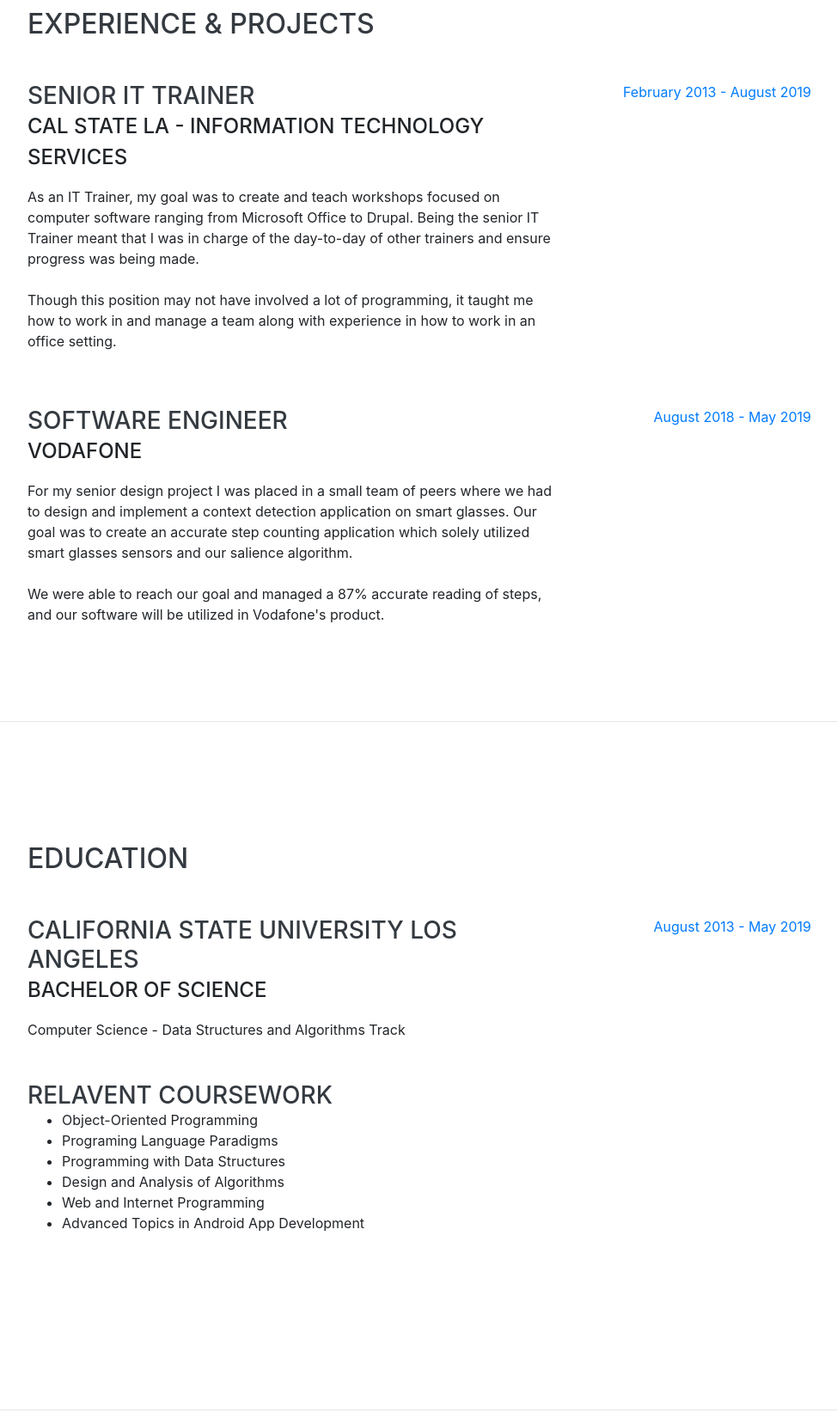
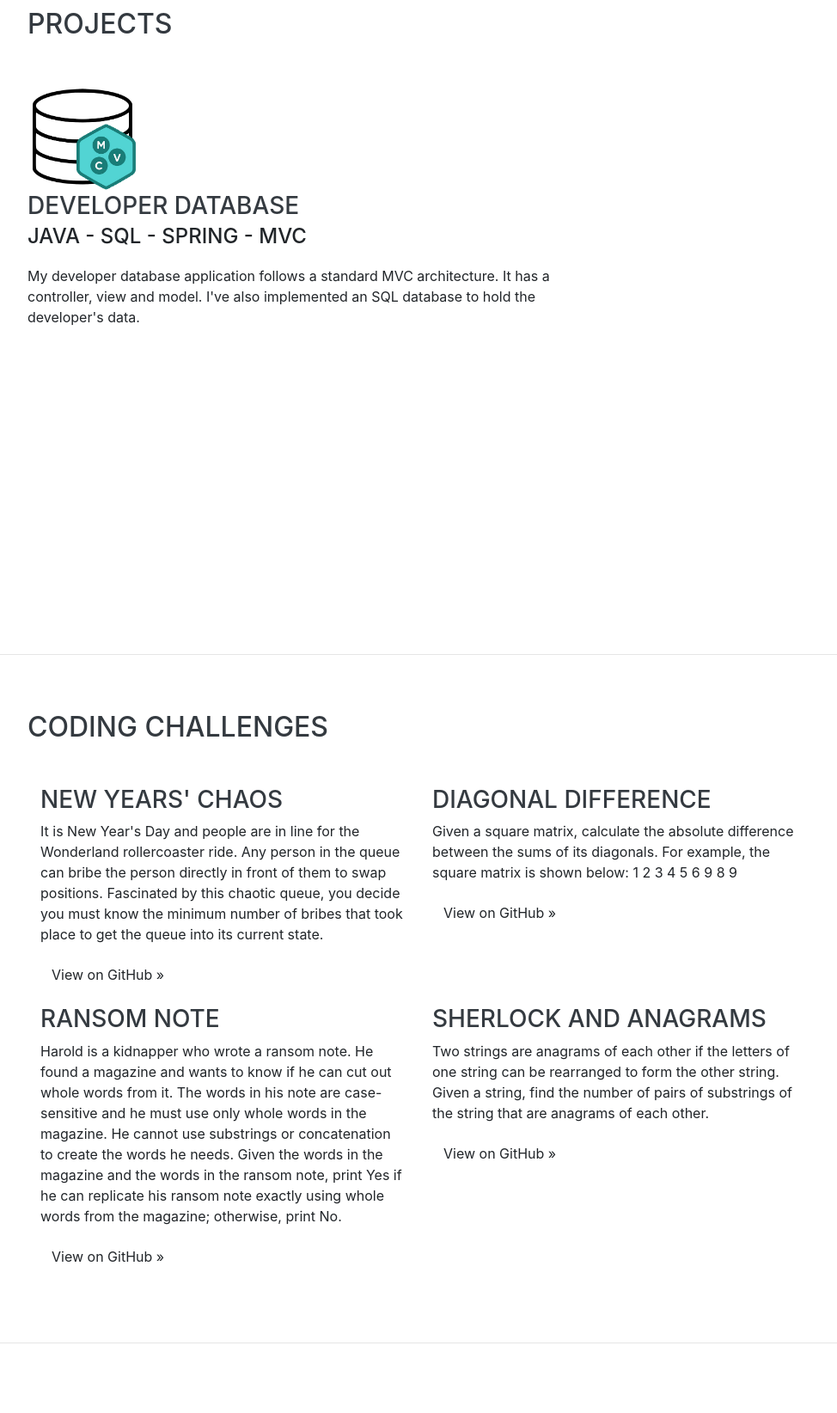
Before and after one commit to avega15/avega15, a website with bundled scripts: page index.html in a window 1280 px wide. Shown: the part 840-2484 px from the top of the page at 86% size, without its empty margins (288-1262 px from the left). Built offline with nearby package versions, Linux system fonts and the light colour scheme; a web font is replaced by a local one.

Commit message:
Updated text and sections

```diff
--- a/index.html
+++ b/index.html
@@ -41,16 +41,16 @@
     <div class="collapse navbar-collapse" id="navbarSupportedContent">
       <ul class="navbar-nav">
         <li class="nav-item">
-          <a class="nav-link js-scroll-trigger" href="#about">About</a>
+          <a class="nav-link js-scroll-trigger" href="#about">About Me</a>
         </li>
         <li class="nav-item">
-          <a class="nav-link js-scroll-trigger" href="#experience">Experience</a>
+          <a class="nav-link js-scroll-trigger" href="#experience">Projects</a>
         </li>
         <li class="nav-item">
-          <a class="nav-link js-scroll-trigger" href="#education">Education</a>
+          <a class="nav-link js-scroll-trigger" href="#education">Coding Challenges</a>
         </li>
         <li class="nav-item">
-          <a class="nav-link js-scroll-trigger" href="#skills">Skills</a>
+          <a class="nav-link js-scroll-trigger" href="#skills">Education & Certification</a>
         </li>
       </ul>
     </div>
@@ -63,13 +63,11 @@
         <h1 class="mb-0">Abraham
           <span class="text-primary">Vega</span>
         </h1>
-        <div class="subheading mb-5">443 Everett Ave· Monterey Park, CA 91755 · (909) 587-9226 ·
+        <div class="subheading mb-5">Los Angeles, CA · (909) 587-9226 ·
           <a href="mailto:name@email.com">AbrahamVega1989@gmail.com</a>
         </div>
-        <p class="lead mb-5">I'm a new graduate from California State University Los Angeles with a Bachelor's of Science. Two things I enjoy most about programming is solving complex data structure problems and that it gives me the ability to create. Our own imagination is the limit, after all.
-		<br>
-		<br>
-		I've chosen to focus coding in Java (by far my strongest language), however I'm versed in Python, JavaScript, and C++ as well.</p>
+        <p class="lead mb-5">Hello world! I'm a Java developer comfortable using Spring and Object Oriented Programming to create apps and software. I have experience in both Front and Back-End technologies. Front-End has been mostly with HTML, JavaScript and React. For Back-End I have experience with JDBC, Spring and SQL.
+		</p>
         <div class="social-icons">
 
           <a href="https://github.com/avega15">
@@ -83,47 +81,97 @@
 
     <section class="resume-section p-3 p-lg-5 d-flex justify-content-center" id="experience">
       <div class="w-100">
-        <h2 class="mb-5">Experience &amp; Projects</h2>
+        <h2 class="mb-5">Projects</h2>
 
         <div class="resume-item d-flex flex-column flex-md-row justify-content-between mb-5">
           <div class="resume-content">
-            <h3 class="mb-0">Senior IT Trainer</h3>
-            <div class="subheading mb-3">Cal State LA - Information Technology Services</div>
-            <p>As an IT Trainer, my goal was to create and teach workshops focused on computer software ranging from Microsoft Office to Drupal. Being the senior IT Trainer meant that I was in charge of the day-to-day of other trainers and ensure progress was being made.
-			<br>
-			<br>
-			Though this position may not have involved a lot of programming, it taught me how to work in and manage a team along with experience in how to work in an office setting. </p>
+            <a href='https://developerdatabase.azurewebsites.net/developers'>
+          	<img src="img/devDatabase.png" alt="Stack with MVC logo" style="width:128px;height:128px;">
+          </a>
+            <h3 class="mb-0">Developer Database</h3>
+            <div class="subheading mb-3">Java - SQL - Spring - MVC</div>
+            <p>My developer database application follows a standard MVC architecture. It has a controller, view and model. I've also implemented an SQL database to hold the developer's data.</p>
           </div>
           <div class="resume-date text-md-right">
-            <span class="text-primary">February 2013 - August 2019</span>
           </div>
         </div>
-
-        <div class="resume-item d-flex flex-column flex-md-row justify-content-between mb-5">
-          <div class="resume-content">
-            <h3 class="mb-0">Software Engineer</h3>
-            <div class="subheading mb-3">Vodafone</div>
-            <p>For my senior design project I was placed in a small team of peers where we had to design and implement a context detection application on smart glasses. Our goal was to create an accurate step counting application which solely utilized smart glasses sensors and our salience algorithm.
-			<br>
-			<br>
-			We were able to reach our goal and managed a 87% accurate reading of steps, and our software will be utilized in Vodafone's product.
-			</p>
-          </div>
-          <div class="resume-date text-md-right">
-            <span class="text-primary">August 2018 - May 2019</span>
-          </div>
-        </div>
-      </div>
-
     </section>
 
     <hr class="m-0">
 
     <section class="resume-section p-3 p-lg-5 d-flex align-items-center" id="education">
       <div class="w-100">
-        <h2 class="mb-5">Education</h2>
+        <h2 class="mb-5">Coding Challenges</h2>
+        <div class="container-fluid">
+	<div class="row">
+		<div class="col-md-6">
+			<h3>
+				New Years' Chaos
+			</h3>
+			<p>It is New Year's Day and people are in line for the Wonderland rollercoaster ride. Any person in the queue can bribe the person directly in front of them to swap positions.
 
-        <div class="resume-item d-flex flex-column flex-md-row justify-content-between mb-5">
+Fascinated by this chaotic queue, you decide you must know the minimum number of bribes that took place to get the queue into its current state.
+			</p>
+			<p>
+				<a class="btn" href="https://github.com/avega15/Coding-Challenges/tree/main/newYear">View on GitHub »</a>
+			</p>
+		</div>
+		<div class="col-md-6">
+			<h3>
+				Diagonal Difference
+			</h3>
+			<p>
+				Given a square matrix, calculate the absolute difference between the sums of its diagonals.
+
+For example, the square matrix  is shown below:
+
+1 2 3
+4 5 6
+9 8 9
+			</p>
+			<p>
+				<a class="btn" href="https://github.com/avega15/Coding-Challenges/tree/main/Diagonal%20Difference">View on GitHub »</a>
+			</p>
+		</div>
+	</div>
+	<div class="row">
+		<div class="col-md-6">
+			<h3>
+				Ransom Note
+			</h3>
+			<p>
+				Harold is a kidnapper who wrote a ransom note. He found a magazine and wants to know if he can cut out whole words from it. The words in his note are case-sensitive and he must use only whole words in the magazine. He cannot use substrings or concatenation to create the words he needs.
+
+Given the words in the magazine and the words in the ransom note, print Yes if he can replicate his ransom note exactly using whole words from the magazine; otherwise, print No.
+
+
+			</p>
+			<p>
+				<a class="btn" href="https://github.com/avega15/Coding-Challenges/tree/main/Ransom%20Note">View on GitHub »</a>
+			</p>
+		</div>
+		<div class="col-md-6">
+			<h3>
+				Sherlock and Anagrams
+			</h3>
+			<p>
+				Two strings are anagrams of each other if the letters of one string can be rearranged to form the other string. Given a string, find the number of pairs of substrings of the string that are anagrams of each other.
+			</p>
+			<p>
+				<a class="btn" href="https://github.com/avega15/Coding-Challenges/tree/main/Sherlock%20and%20Anagrams">View on GitHub »</a>
+			</p>
+		</div>
+	</div>
+</div>
+    </section>
+
+    <hr class="m-0">
+
+    <section class="resume-section p-3 p-lg-5 d-flex align-items-center" id="skills">
+      <div class="w-100">
+        <h2 class="mb-5">Education & Certification</h2>
+
+                <div class="resume-item d-flex flex-column flex-md-row justify-content-between mb-5">
           <div class="resume-content">
             <h3 class="mb-0">California State University Los Angeles</h3>
             <div class="subheading mb-3">Bachelor of Science</div>
@@ -134,73 +182,20 @@
           </div>
 
         </div>
-		<div class="resume-item d-flex flex-column flex-md-row justify-content-between mb-5">
+
+                <div class="resume-item d-flex flex-column flex-md-row justify-content-between mb-5">
           <div class="resume-content">
-            <h3 class="mb-0">Relavent Coursework</h3>
-            <ul>
+            <h3 class="mb-0">Oracle</h3>
+            <div class="subheading mb-3">Certified Foundations Associate, Java</div>
 
-				<li><div>Object-Oriented Programming</div></li>
-				<li><div>Programing Language Paradigms</div></li>
-				<li><div>Programming with Data Structures</div></li>
-				<li><div>Design and Analysis of Algorithms</div></li>
-				<li><div>Web and Internet Programming</div></li>
-				<li><div>Advanced Topics in Android App Development</div></li>
-			</ul>
+          </div>
+          <div class="resume-date text-md-right">
+            <span class="text-primary">October 2020</span>
           </div>
 
+        </div>
 
-        </div>
-      </div>
-    </section>
 
-    <hr class="m-0">
-
-    <section class="resume-section p-3 p-lg-5 d-flex align-items-center" id="skills">
-      <div class="w-100">
-        <h2 class="mb-5">Skills</h2>
-
-        <div class="subheading mb-3">Programming Languages &amp; Tools</div>
-        <ul class="list-inline dev-icons">
-          <li class="list-inline-item">
-            <i class="fab fa-java"></i>
-          </li>
-		  <li class="list-inline-item">
-            <i class="fab fa-python"></i>
-          </li>
-		  <li class="list-inline-item">
-		  <i class="devicon-cplusplus-plain"></i>
-		  </li>
-
-		  <li class="list-inline-item">
-		  <i class="devicon-javascript-plain"></i>
-		  </li>
-
-		  <li class="list-inline-item">
-		  <i class="devicon-mysql-plain"></i>
-		  </li>
-		  <li class="list-inline-item">
-            <i class="fab fa-github"></i>
-          </li>
-		  <br>
-		  <li class="list-inline-item">
-            <i class="fab fa-html5"></i>
-          </li>
-          <li class="list-inline-item">
-            <i class="fab fa-css3-alt"></i>
-          </li>
-          <li class="list-inline-item">
-            <i class="fab fa-angular"></i>
-          </li>
-          <li class="list-inline-item">
-            <i class="fab fa-react"></i>
-          </li>
-          <li class="list-inline-item">
-            <i class="fab fa-node-js"></i>
-          </li>
-		  <li class="list-inline-item">
-          <i class="fab fa-wordpress"></i>
-          </li>
-        </ul>
       </div>
     </section>
 
```
Also changed, not shown: .travis.yml (added), img/devDatabase.png (added), 2 other files.
